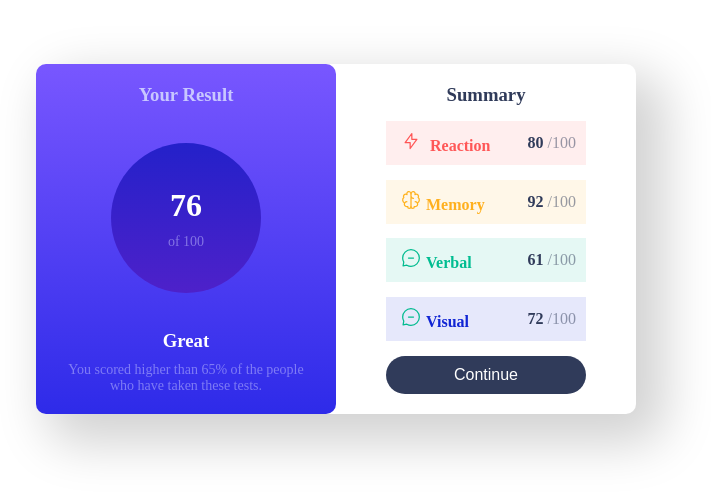
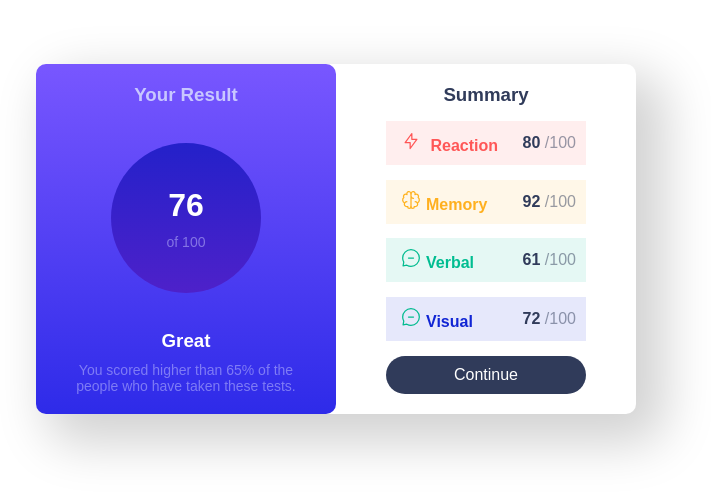
Before and after one commit to kevinoti2018/Assignment_2, a plain HTML site: page index.html in a window 1280 px wide. Shown: the part 181-678 px from the top of the page, without its empty margins (304-1015 px from the left). Drawn offline with Linux system fonts and the light colour scheme.

Commit message:
add fonts

```diff
--- a/style.css
+++ b/style.css
@@ -1,10 +1,14 @@
-
+@font-face {
+    font-family: 'Hanken Grotesk',sans-serif;
+    src: url('./fonts/HankenGrotesk-VariableFont_wght.ttf');
+}
 *{
     margin: 0;
     padding: 0;
     box-sizing: border-box;
 }
 body{
+    font-family: 'Hanken Grotesk',sans-serif;
     display: flex;
     justify-content: center;
     align-items: center;
```
Also changed, not shown: fonts/HankenGrotesk-VariableFont_wght.ttf (added), fonts/README.txt (added), fonts/static/HankenGrotesk-Bold.ttf (added), fonts/static/HankenGrotesk-ExtraBold.ttf (added), fonts/static/HankenGrotesk-Medium.ttf (added).
